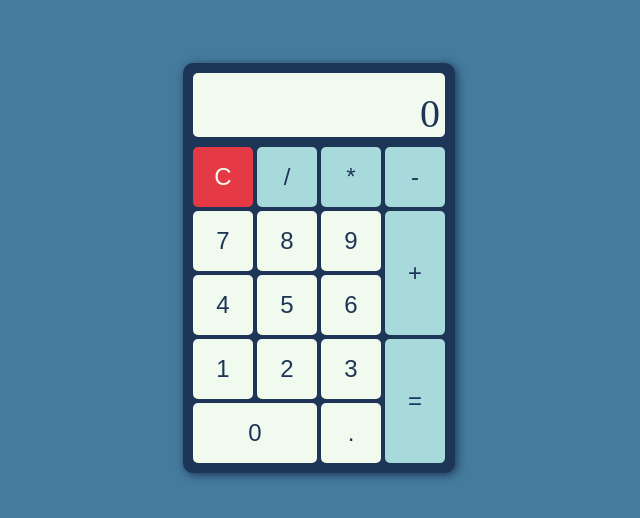
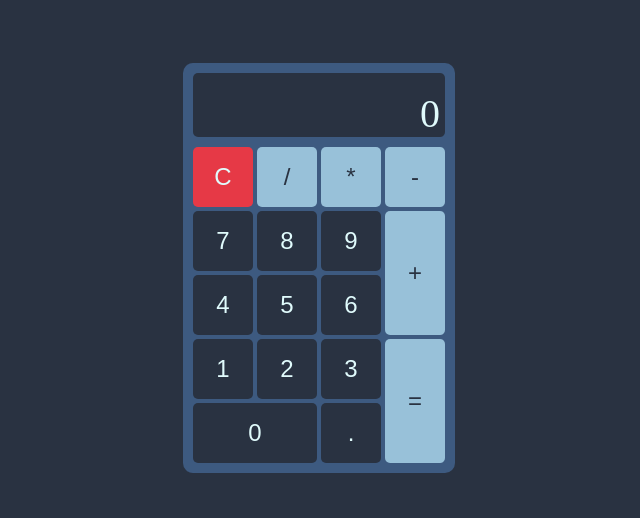
Before and after one commit to Kirill-Arkhypov/FCC, a React (Create React App) app in the folder 3. Front End Libraries/4. JavaScript Calculator/: page / in a window 1280 px wide. Shown: the part 132-650 px from the top of the page, without its empty margins (321-961 px from the left). Built offline with nearby package versions, Linux system fonts and the light colour scheme.

Commit message:
Javacript Calculator: restyling

```diff
--- a/3. Front End Libraries/4. JavaScript Calculator/src/components/Button/button.css
+++ b/3. Front End Libraries/4. JavaScript Calculator/src/components/Button/button.css
@@ -15,8 +15,8 @@ button {
   font-size: 1.5rem;
   width: 60px;
   height: 60px;
-  color: var(--primary-color);
-  background-color: var(--secondary-color);
+  color: var(--secondary-color);
+  background-color: var(--primary-color);
   border-radius: 5px;
   cursor: pointer;
   transition: all 0.2s;
@@ -84,6 +84,7 @@ button:active {
 #subtract,
 #divide,
 #multiply {
+  color: var(--primary-color);
   background-color: var(--tertiary-color);
 }
 
--- a/3. Front End Libraries/4. JavaScript Calculator/src/components/Display/display.css
+++ b/3. Front End Libraries/4. JavaScript Calculator/src/components/Display/display.css
@@ -6,8 +6,8 @@
   height: 64px;
   margin-bottom: 10px;
   padding: 0 5px;
-  background-color: var(--secondary-color);
-  color: var(--primary-color);
+  background-color: var(--primary-color);
+  color: var(--secondary-color);
   border-radius: 5px;
 }
 
--- a/3. Front End Libraries/4. JavaScript Calculator/src/index.css
+++ b/3. Front End Libraries/4. JavaScript Calculator/src/index.css
@@ -1,15 +1,15 @@
 :root {
-  --primary-color: #1d3557;
-  --secondary-color: #f1faee;
-  --tertiary-color: #a8dadc;
+  --primary-color: #293241;
+  --secondary-color: #e0fbfc;
+  --tertiary-color: #98c1d9;
+  --fourth-color: #3d5a80;
   --alert-color: #e63946;
-  --background: #457b9d;
 
   display: flex;
   justify-content: center;
   align-items: center;
   height: 100vh;
-  background-color: var(--background);
+  background-color: var(--primary-color);
 }
 
 * {
@@ -21,6 +21,5 @@
   flex-direction: column;
   padding: 10px;
   border-radius: 10px;
-  background-color: var(--primary-color);
-  box-shadow: 2px 2px 10px var(--primary-color);
+  background-color: var(--fourth-color);
 }
```
